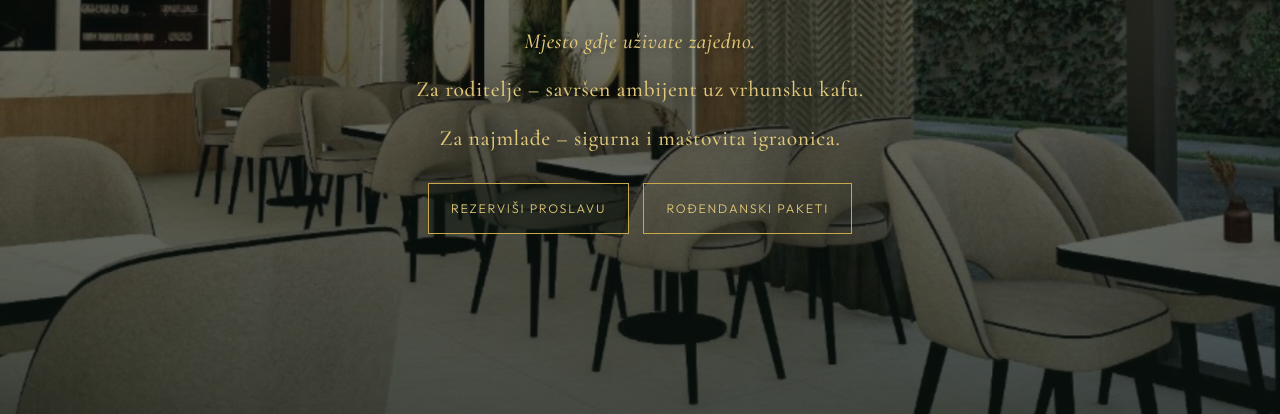
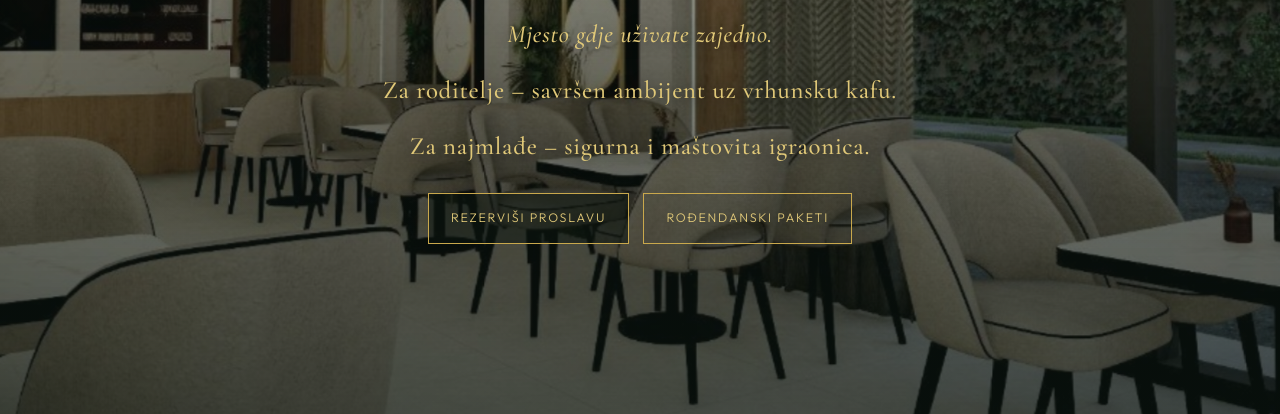
Before and after one commit to melanija-rgb/paradiso-caffe-playroom, a plain HTML site: page index.html in a window 1280 px wide. Shown: the part 386-800 px from the top of the page. Drawn offline with nearby package versions, Linux system fonts and the light colour scheme.

Commit message:
Increase homepage hero copy font size.
Co-authored-by: Cursor <cursoragent@cursor.com>

```diff
--- a/styles.css
+++ b/styles.css
@@ -258,7 +258,7 @@ body.nav-open {
   width: min(34rem, 100%);
   margin: 1.75rem auto 0;
   font-family: var(--font-display);
-  font-size: clamp(1.05rem, 2.2vw, 1.35rem);
+  font-size: clamp(1.2rem, 2.5vw, 1.55rem);
   font-weight: 500;
   line-height: 1.55;
   letter-spacing: 0.03em;
```
